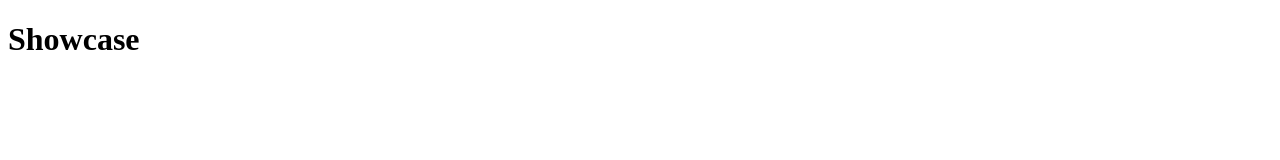
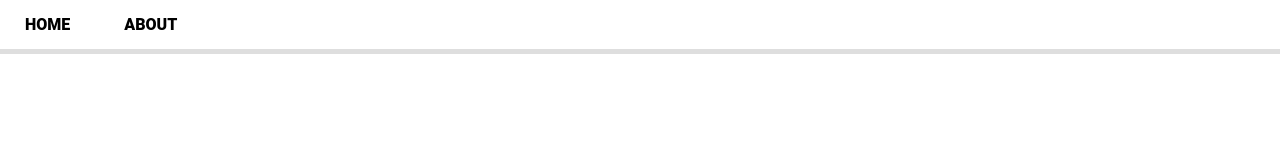
Before and after one commit to AndrewKishino/showcase, a website: page client/index.html in a window 1280 px wide. Drawn offline with nearby package versions, Linux system fonts and the light colour scheme; files that its build step writes are made by us from their sources.

Commit message:
Setting up navigation

```diff
--- a/client/components/header/header.directive.html
+++ b/client/components/header/header.directive.html
@@ -1,6 +1,8 @@
 <header class="header">
-  <h1 class="header__logo">Showcase</h1>
-  <nav class="nav">
-
+  <nav class="shift">
+    <ul>
+      <li><a href="#">Home</a></li>
+      <li><a href="#">About</a></li>
+    </ul>
   </nav>
 </header>
--- a/client/components/home/home.html
+++ b/client/components/home/home.html
@@ -1,8 +1,3 @@
 <div ng-controller="HomeController as home">
 
-  <header-directive></header-directive><!-- /header -->
-
-
-  <footer-directive></footer-directive><!-- /footer -->
-
 </div>
--- a/client/index.html
+++ b/client/index.html
@@ -13,7 +13,9 @@
   <script src="lib/angular-sanitize/angular-sanitize.min.js"></script>
 </head>
 <body>
+  <header-directive></header-directive><!-- /header -->
   <div ui-view></div>
+  <footer-directive></footer-directive><!-- /footer -->
   <script src="app.js"></script>
   <script src="components/header/header.directive.js"></script>
   <script src="components/footer/footer.directive.js"></script>
--- /dev/null
+++ b/client/sass/_components.header.scss
@@ -0,0 +1,73 @@
+// NAVIGATION
+nav {
+  width: 100%;
+  background: #fff;
+  box-shadow: 0px 5px 0px #dedede;
+  ul {
+    list-style: none;
+    padding: 0px;
+    margin: 0px;
+    li {
+      display: inline-block;
+      a {
+        display: block;
+        padding: 15px;
+        text-decoration: none;
+        color: #000;
+        font-weight: 800;
+        text-transform: uppercase;
+        margin: 0 10px;
+        transition: all .5s;
+        &:after, &:before {
+          transition: all .5s;
+        }
+        &:hover {
+          color: #555;
+        }
+      }
+    }
+  }
+}
+
+// SHIFT
+nav.shift ul li a {
+  position:relative;
+  z-index: 1;
+  &:hover {
+    color: #FFF;
+  }
+  &:after {
+    display: block;
+    position: absolute;
+    top: 0;
+    left: 0;
+    bottom: 0;
+    right: 0;
+    margin: auto;
+    width: 100%;
+    height: 1px;
+    content: '.';
+    color: transparent;
+    background: #345FCA;
+    visibility: none;
+    opacity: 0;
+    z-index: -1;
+  }
+  &:hover:after {
+    opacity: 1;
+    visibility: visible;
+    height: 100%;
+  }
+}
+
+.is-selected {
+  background: #345FCA;
+  a {
+    color: #FFF;
+  }
+}
+
+// HEADER TITLE
+.header_title {
+
+}
--- /dev/null
+++ b/client/sass/_main.scss
@@ -0,0 +1,5 @@
+body {
+  font-family: 'Roboto', sans-serif;
+  padding: 0;
+  margin: 0;
+}
--- a/client/sass/style.scss
+++ b/client/sass/style.scss
@@ -0,0 +1,9 @@
+// ------------------------------
+//              Main
+// ------------------------------
+@import 'main.scss';
+
+// ------------------------------
+//             Header
+// ------------------------------
+@import 'components.header.scss';
```
